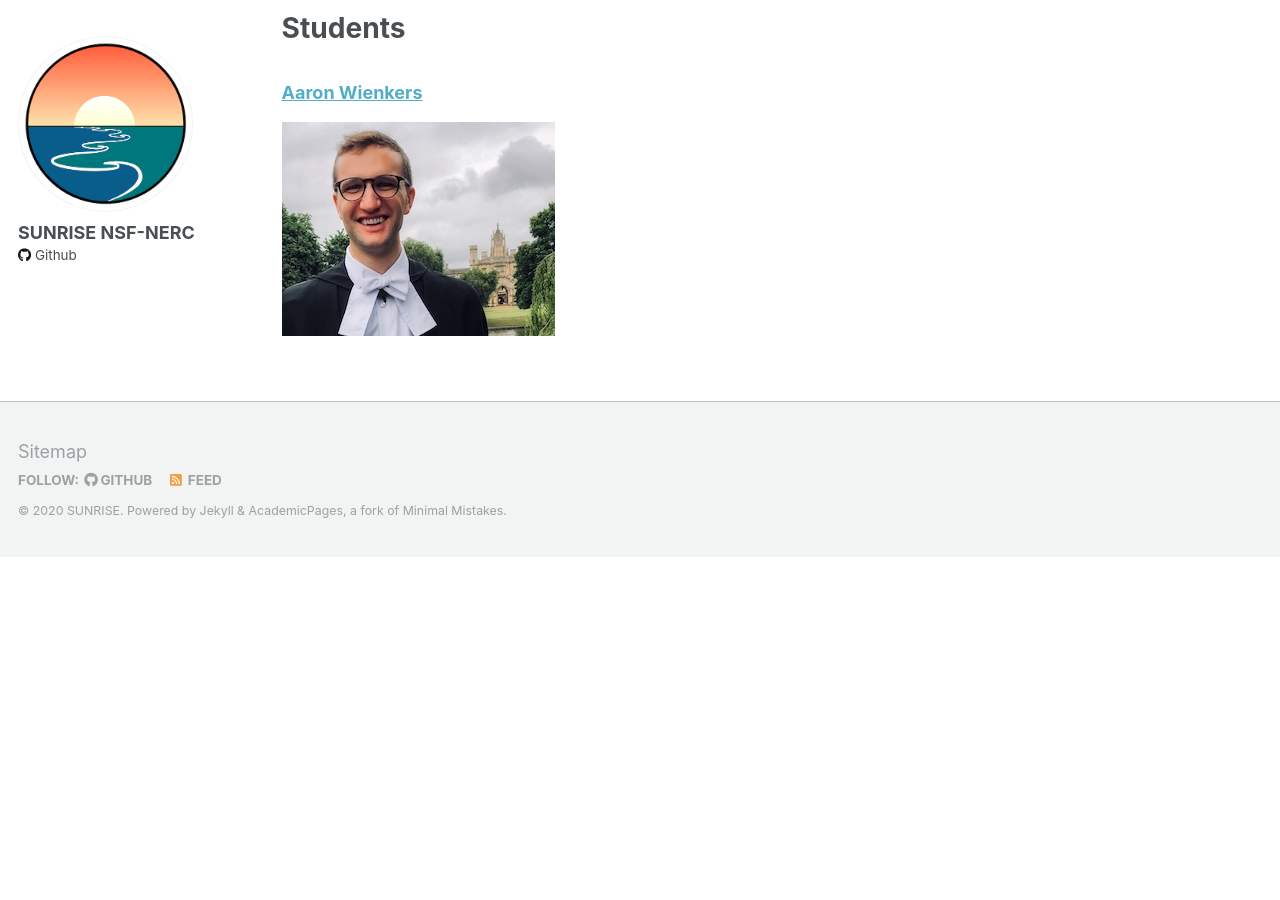
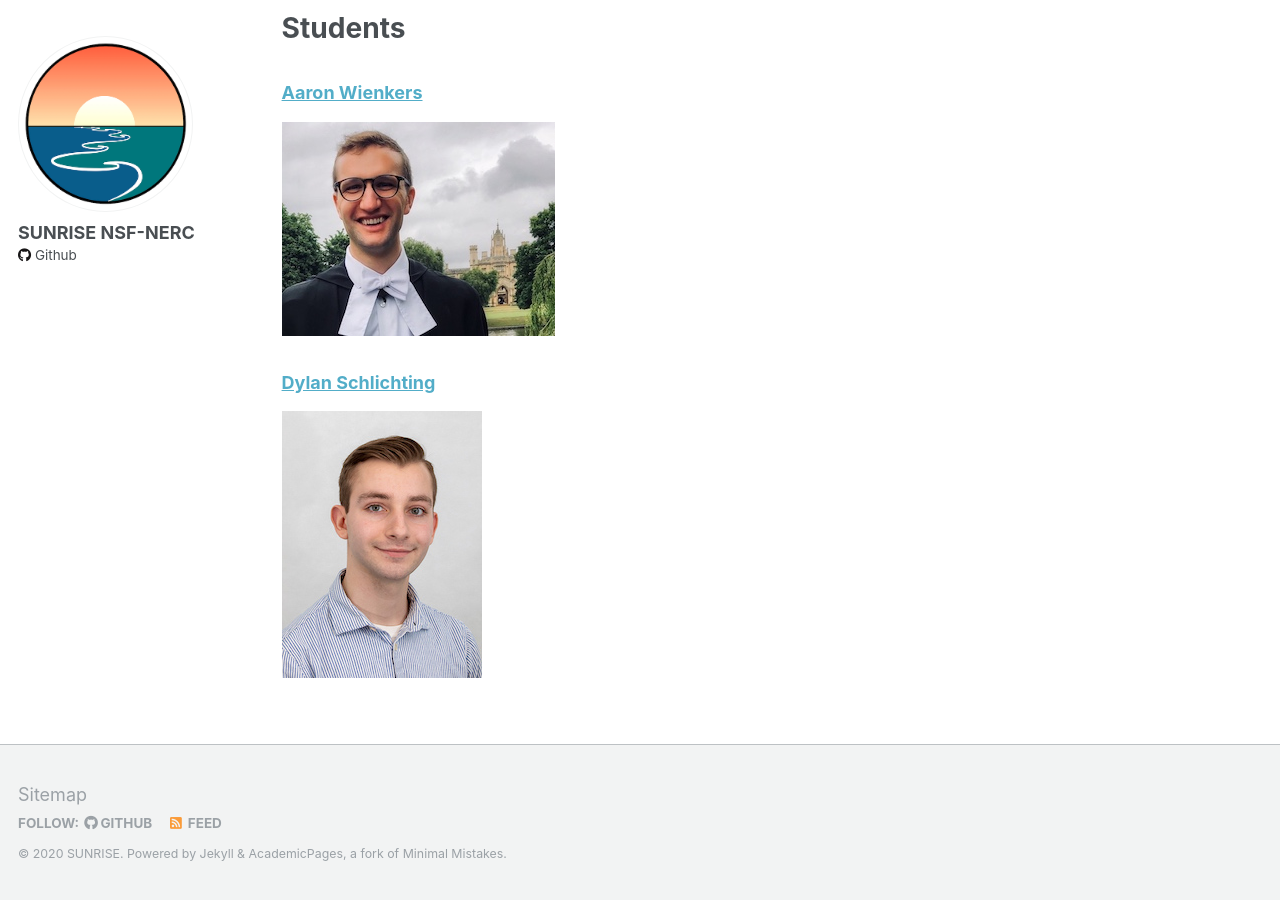
Before and after one commit to sunrise-nsf/sunrise-nsf.github.io, a Jekyll site: the page built from _pages/people.md, in a window 1280 px wide and 900 px high, scrolled down 2522 px. Built offline with Jekyll 4.4.1, drawn with Linux system fonts in a browser that asks for light colours; before the commit the page ends 3079 px from its top, so only the background shows below that.

Commit message:
Update people.md

```diff
--- a/_pages/people.md
+++ b/_pages/people.md
@@ -46,3 +46,6 @@ Students
 
 ### [Aaron Wienkers](http://wienkers.com)
 ![alt text](/images/Aaron.jpg "Aaron Wienkers")
+
+### [Dylan Schlichting](https://ocean.tamu.edu/people/profiles/students/schlichtingdylan.html)
+![alt text](/images/dylan.jpg "Dylan Schlichting")
```
